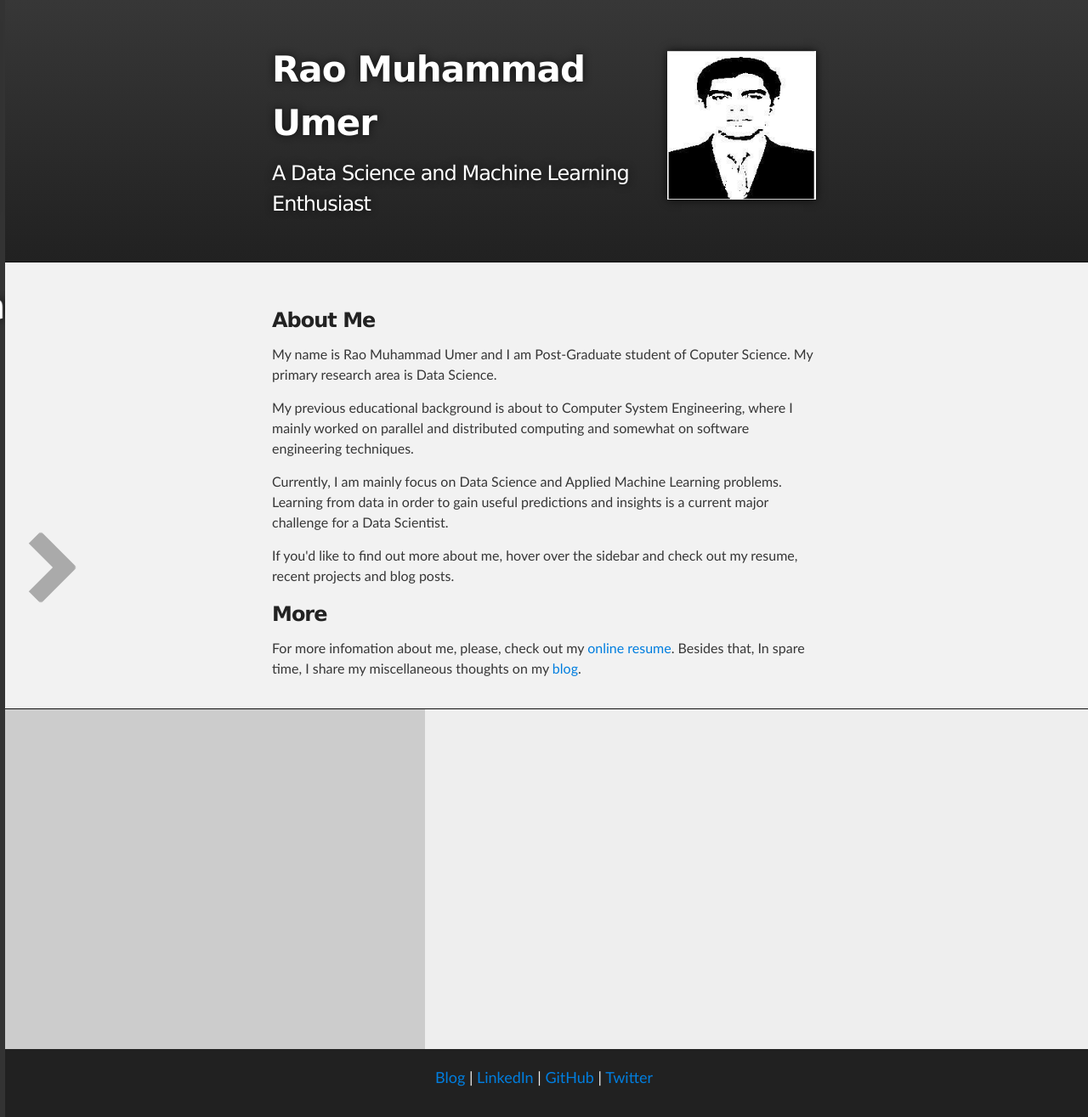
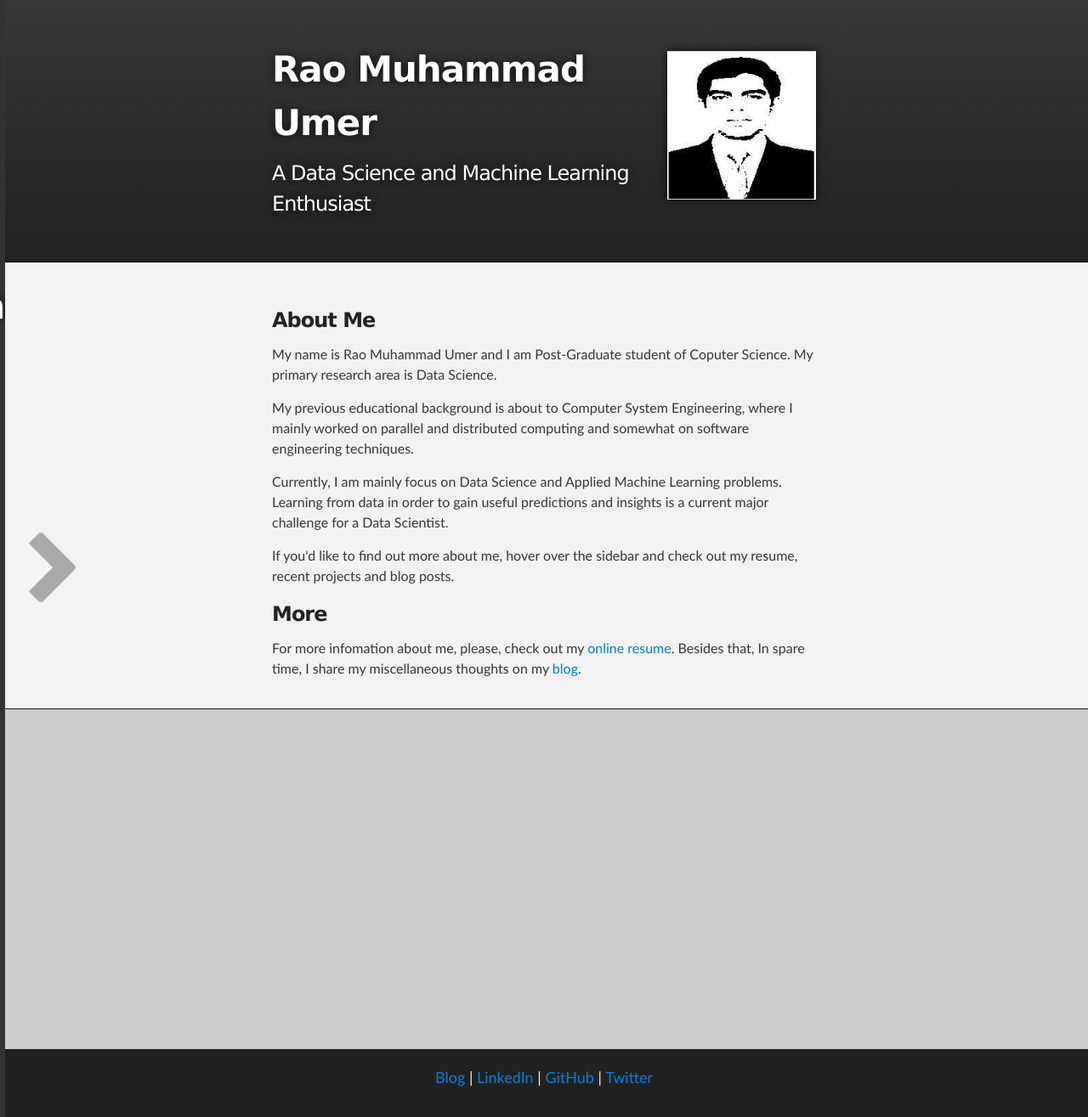
Before and after one commit to RaoUmer/raoumer.github.io, a Jekyll site: the page index.html, which Jekyll copies as it is, in a window 1280 px wide. Shown: the whole page at 85% size. Built offline with Jekyll 4.4.1, drawn with Linux system fonts in a browser that asks for light colours.

Commit message:
Update index.css

```diff
--- a/stylesheets/index.css
+++ b/stylesheets/index.css
@@ -333,9 +333,9 @@ Full-Width Styles
 }
 
 #map {
-    width: 500px;
+    width: 1350px;
     height: 400px;
-		background-color: #CCC;
+    background-color: #CCC;
   }
 
 
```
